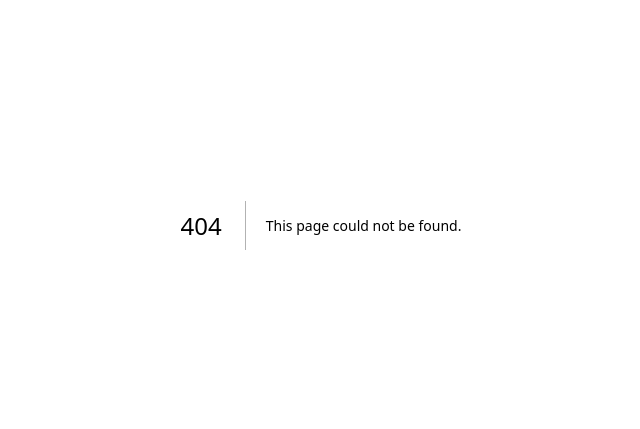
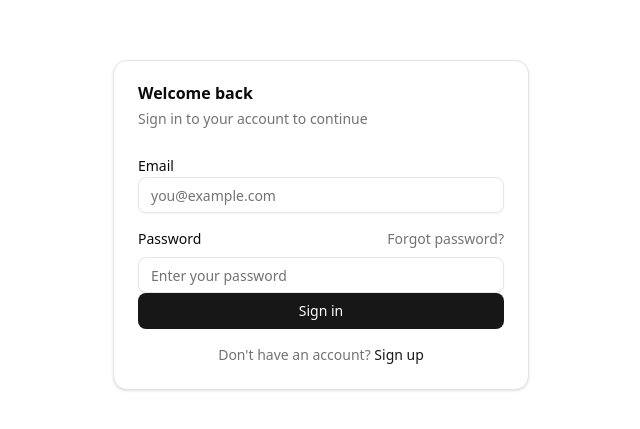
Before and after one commit to timeli2026-ux/TimeLi, a Next.js app: page /login in a window 1280 px wide. Before the commit this address had no page. Shown: the part 175-604 px from the top of the page, without its empty margins (319-959 px from the left). Built offline with nearby package versions, Linux system fonts and the light colour scheme.

Commit message:
feat(02-01): create login page
- Login form with email/password fields
- Call supabase.auth.signInWithPassword()
- Redirect to /dashboard on success
- Display error message on invalid credentials
- Forgot password link (placeholder)
- Link to signup page in footer

```diff
--- /dev/null
+++ b/src/app/(auth)/login/page.tsx
@@ -0,0 +1,117 @@
+'use client'
+
+import { useState } from 'react'
+import { useRouter } from 'next/navigation'
+import Link from 'next/link'
+import { createClient } from '@/lib/supabase/client'
+import { Button } from '@/components/ui/button'
+import { Input } from '@/components/ui/input'
+import {
+  Card,
+  CardContent,
+  CardDescription,
+  CardFooter,
+  CardHeader,
+  CardTitle,
+} from '@/components/ui/card'
+
+export default function LoginPage() {
+  const router = useRouter()
+  const [email, setEmail] = useState('')
+  const [password, setPassword] = useState('')
+  const [error, setError] = useState<string | null>(null)
+  const [loading, setLoading] = useState(false)
+
+  const handleSubmit = async (e: React.FormEvent) => {
+    e.preventDefault()
+    setError(null)
+    setLoading(true)
+
+    try {
+      const supabase = createClient()
+      const { error: signInError } = await supabase.auth.signInWithPassword({
+        email,
+        password,
+      })
+
+      if (signInError) {
+        setError('Invalid email or password')
+        return
+      }
+
+      router.push('/dashboard')
+      router.refresh()
+    } catch {
+      setError('An unexpected error occurred')
+    } finally {
+      setLoading(false)
+    }
+  }
+
+  return (
+    <Card>
+      <CardHeader>
+        <CardTitle>Welcome back</CardTitle>
+        <CardDescription>
+          Sign in to your account to continue
+        </CardDescription>
+      </CardHeader>
+      <form onSubmit={handleSubmit}>
+        <CardContent className="space-y-4">
+          {error && (
+            <div className="text-sm text-destructive bg-destructive/10 px-3 py-2 rounded-md">
+              {error}
+            </div>
+          )}
+          <div className="space-y-2">
+            <label htmlFor="email" className="text-sm font-medium">
+              Email
+            </label>
+            <Input
+              id="email"
+              type="email"
+              placeholder="you@example.com"
+              value={email}
+              onChange={(e) => setEmail(e.target.value)}
+              required
+              autoComplete="email"
+            />
+          </div>
+          <div className="space-y-2">
+            <div className="flex items-center justify-between">
+              <label htmlFor="password" className="text-sm font-medium">
+                Password
+              </label>
+              <Link
+                href="/forgot-password"
+                className="text-sm text-muted-foreground hover:underline"
+              >
+                Forgot password?
+              </Link>
+            </div>
+            <Input
+              id="password"
+              type="password"
+              placeholder="Enter your password"
+              value={password}
+              onChange={(e) => setPassword(e.target.value)}
+              required
+              autoComplete="current-password"
+            />
+          </div>
+        </CardContent>
+        <CardFooter className="flex flex-col gap-4">
+          <Button type="submit" className="w-full" disabled={loading}>
+            {loading ? 'Signing in...' : 'Sign in'}
+          </Button>
+          <p className="text-sm text-muted-foreground text-center">
+            Don&apos;t have an account?{' '}
+            <Link href="/signup" className="text-primary hover:underline">
+              Sign up
+            </Link>
+          </p>
+        </CardFooter>
+      </form>
+    </Card>
+  )
+}
```
